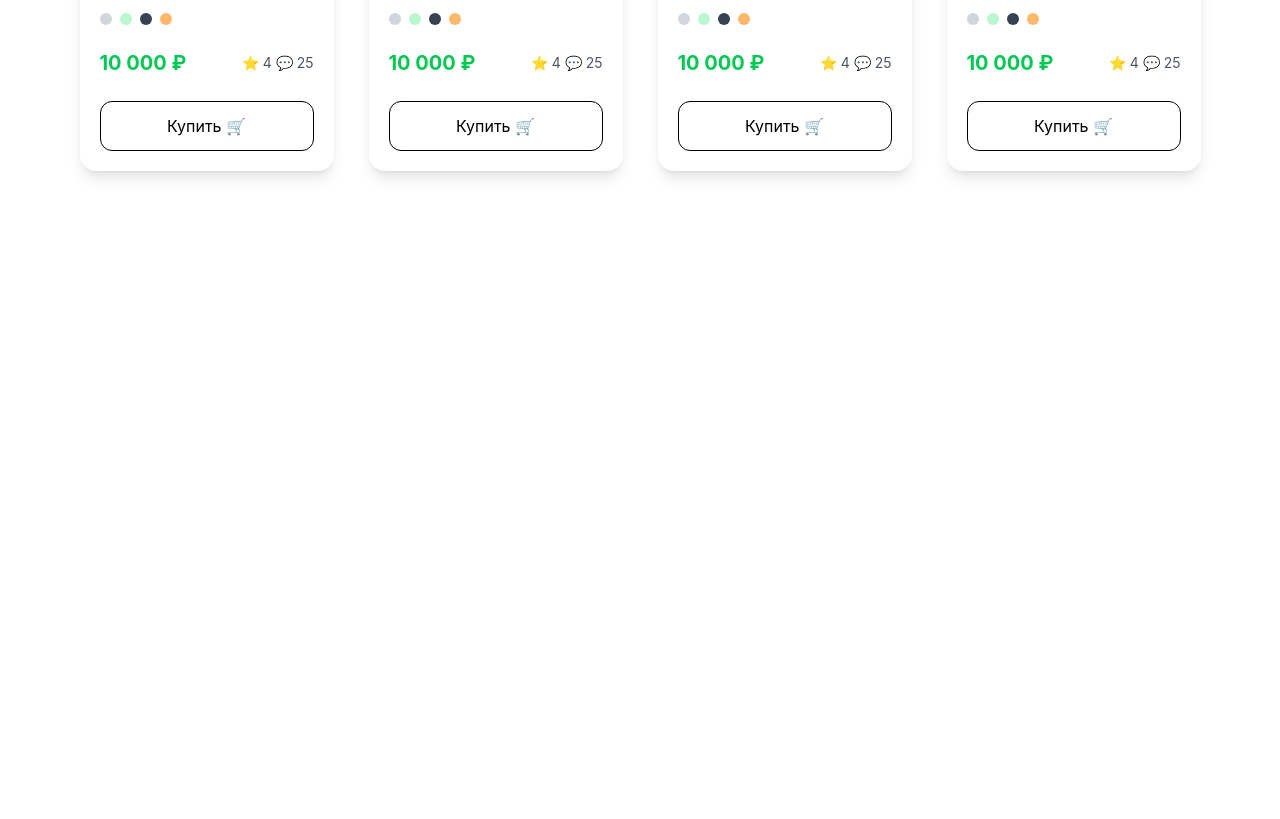
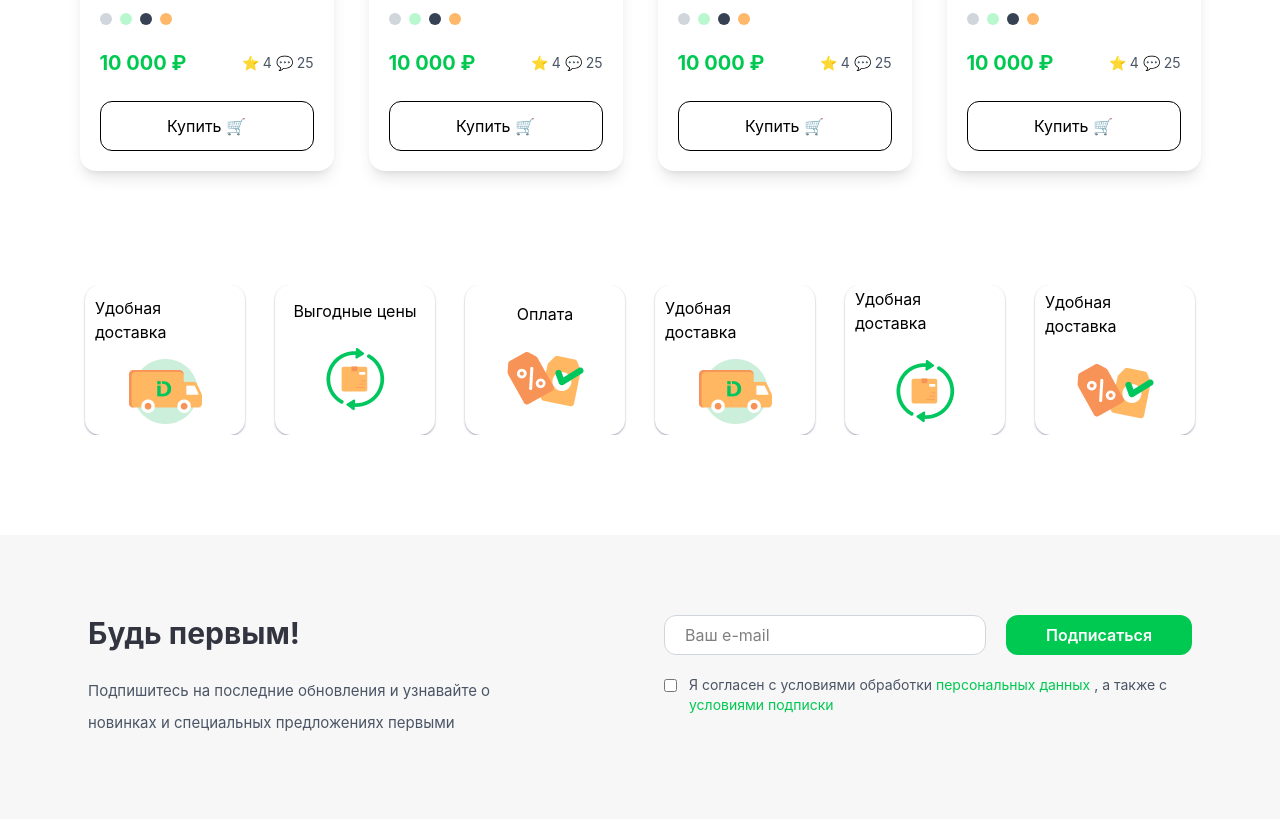
Before and after one commit to JurabekSayfiddinov/dily_ru-project, a website: page index.html in a window 1280 px wide. Shown: the part 3909-4728 px from the top of the page. Before the commit the page ends 4144 px from the top, so only its background shows below. Drawn offline with nearby package versions, Linux system fonts and the light colour scheme; files that its build step writes are made by us from their sources.

Commit message:
section - following

```diff
--- a/index.html
+++ b/index.html
@@ -1064,6 +1064,93 @@
   </div>
 
 </section>
+        <section class="max-w-300 m-auto mt-[50px] flex items-center justify-center gap-[30px] overflow-x-auto">
+            <div class="rounded-[15px] shadow-gray-400 shadow-xs p-[10px] w-[160px] flex flex-col items-center justify-center gap-[15px] h-[150px]">
+                <p>Удобная доставка</p>
+                <img src="./images/Frame 29.png" alt="">
+            </div>
+            <div class="rounded-[15px] shadow-gray-400 shadow-xs p-[10px] w-[160px] flex flex-col items-center justify-center gap-[15px] h-[150px]">
+                <p>Выгодные цены</p>
+                <img src="./images/Group 404.png" alt="">
+            </div>
+            <div class="rounded-[15px] shadow-gray-400 shadow-xs p-[10px] w-[160px] flex flex-col items-center justify-center gap-[15px] h-[150px]">
+                <p>Оплата </p>
+                <img src="./images/Group 407.png" alt="">
+            </div>
+            <div class="rounded-[15px] shadow-gray-400 shadow-xs p-[10px] w-[160px] flex flex-col items-center justify-center gap-[15px] h-[150px]">
+                <p>Удобная доставка</p>
+                <img src="./images/Frame 29.png" alt="">
+            </div>
+            <div class="rounded-[15px] shadow-gray-400 shadow-xs p-[10px] w-[160px] flex flex-col items-center justify-center gap-[15px] h-[150px]">
+                <p>Удобная доставка</p>
+                <img src="./images/Group 404.png" alt="">
+            </div>
+            <div class="rounded-[15px] shadow-gray-400 shadow-xs p-[10px] w-[160px] flex flex-col items-center justify-center gap-[15px] h-[150px]">
+                <p>Удобная доставка</p>
+                <img src="./images/Group 407.png" alt="">
+            </div>
+        </section>
+        <section class="bg-[#f7f7f7] py-20 mt-[100px]">
+  <div class="max-w-6xl mx-auto px-6">
+
+    <div class="grid lg:grid-cols-2 gap-12 items-start">
+
+      <div>
+        <h2 class="text-3xl font-bold text-[#323540] mb-6">
+          Будь первым!
+        </h2>
+
+        <p class="text-gray-600 text-[15px] leading-8 max-w-md">
+          Подпишитесь на последние обновления и узнавайте о новинках
+          и специальных предложениях первыми
+        </p>
+      </div>
+
+
+      <div>
+
+
+        <form class="flex flex-col sm:flex-row gap-5 items-center">
+
+          <input
+            type="email"
+            placeholder="Ваш e-mail"
+            class="flex-1 h-10 px-5 rounded-xl border border-gray-300 outline-none focus:ring-2 focus:ring-green-500 bg-[white]"
+          >
+
+          <button
+            class="bg-green-500 hover:bg-green-600 text-white font-semibold rounded-xl h-10 px-10 duration-300">
+            Подписаться
+          </button>
+
+        </form>
+
+        <label class="flex items-start gap-3 mt-5 text-sm text-gray-600">
+
+          <input
+            type="checkbox"
+            class="mt-1 accent-green-500"
+          >
+
+          <span>
+            Я согласен с условиями обработки
+            <a href="#" class="text-green-500 hover:underline">
+              персональных данных
+            </a>,
+            а также с
+            <a href="#" class="text-green-500 hover:underline">
+              условиями подписки
+            </a>
+          </span>
+
+        </label>
+
+      </div>
+
+    </div>
+
+  </div>
+</section>
     </main>
 </body>
 </html>
```
Also changed, not shown: images/Frame 29.png (added), images/Group 404.png (added), images/Group 407.png (added).
